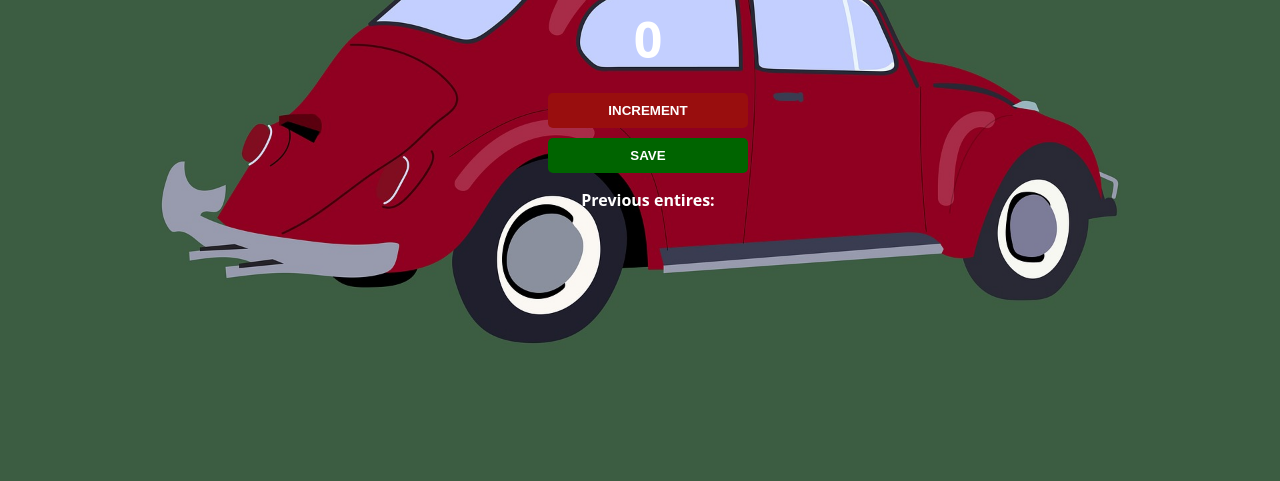
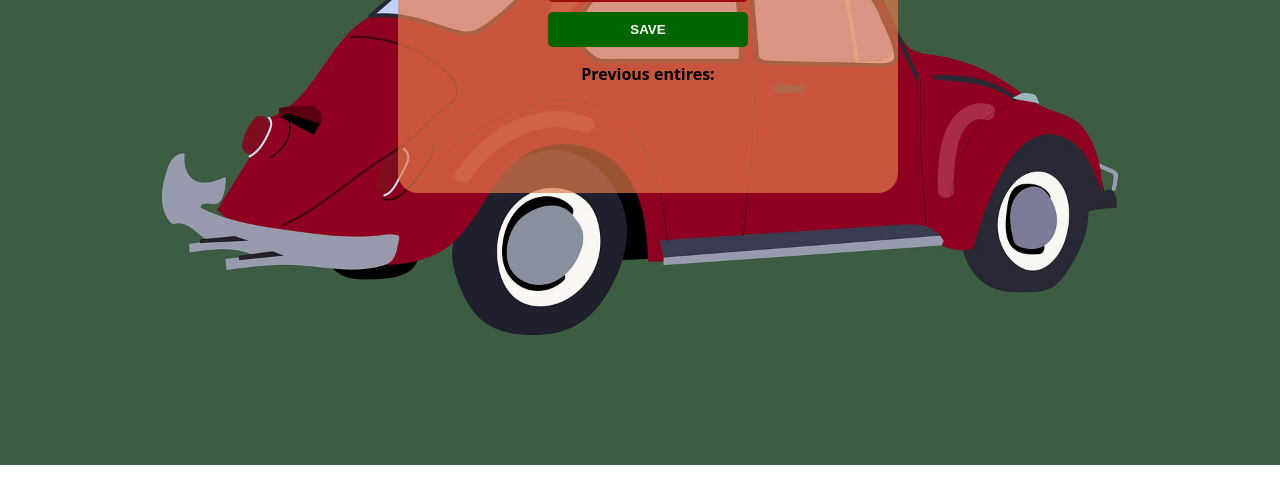
Before and after one commit to Joseph-web-create/people-counter-App, a plain HTML site: page index.html in a window 1280 px wide. Shown: the part 335-816 px from the top of the page. Drawn offline with Linux system fonts and the light colour scheme.

Commit message:
Done for the day

```diff
--- a/styles.css
+++ b/styles.css
@@ -2,7 +2,7 @@ body {
     font-family: 'Open Sans', 'Helvetica Neue', sans-serif;
     font-weight: bold;
     text-align: center;
-    min-height: 100vh;
+    min-height: 80vh;
     width: 100%;
     display: flex;
     flex-direction: column;
@@ -12,7 +12,6 @@ body {
     background-position: center;
     background-repeat: no-repeat;
     background-size: cover;
-    color: white;
     }
 
     h2 {
@@ -57,3 +56,11 @@ body {
         padding: 10px 10px;
         border-radius: 5px;
     }
+
+    .black-backgroung{
+        min-height: 50vh;
+        background-color: #e47a4cb0;
+        border-radius: 20px;
+        width: 80%;
+        max-width: 500px;
+    }
```
